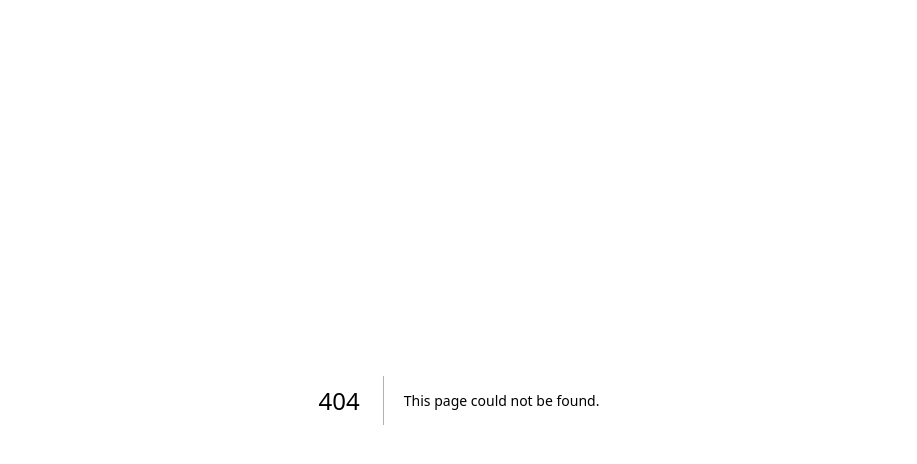
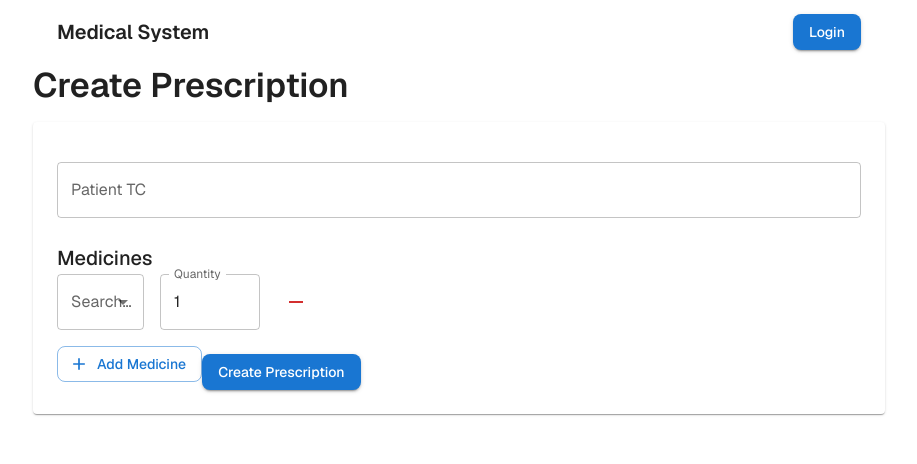
Before and after one commit to Biromedic/healthcare-management-frontend, a Next.js app: page /prescription in a window 1280 px wide. Before the commit this address had no page. Shown: the top 464 px of the page, without its empty margins (181-1098 px from the left). Built offline with nearby package versions, Linux system fonts and the light colour scheme.

Commit message:
Add Prescription Page

```diff
--- /dev/null
+++ b/src/app/prescription/page.tsx
@@ -0,0 +1,227 @@
+"use client";
+
+import { useForm, useFieldArray } from "react-hook-form";
+import { useState } from "react";
+import {
+  Container,
+  Typography,
+  TextField,
+  Button,
+  IconButton,
+  Box,
+  CircularProgress,
+  Alert,
+  Paper,
+  Autocomplete
+} from "@mui/material";
+import AddIcon from "@mui/icons-material/Add";
+import RemoveIcon from "@mui/icons-material/Remove";
+import { Navbar } from "../components/Navbar";
+import { useAuth } from "../contexts/AuthContext";
+import { prescriptionApi } from "../api/client";
+
+type Medicine = {
+    id: string;
+    name: string;
+    price: number;
+  };
+
+
+type PrescriptionFormValues = {
+  patientTC: string;
+  medicines: {
+    medicineId: string;
+    medicineName: string;
+    quantity: number;
+  }[];
+};
+
+export default function CreatePrescriptionPage() {
+  const { user } = useAuth();
+  const [searchResults, setSearchResults] = useState<Medicine[]>([]);
+  const [searching, setSearching] = useState(false);
+  const [loading, setLoading] = useState(false);
+  const [serverError, setServerError] = useState<string | null>(null);
+  const [success, setSuccess] = useState<string | null>(null);
+
+  // Form tanımı
+  const { register, handleSubmit, control, setValue, formState: { errors } } =
+    useForm<PrescriptionFormValues>({
+      defaultValues: {
+        patientTC: "",
+        medicines: [{ medicineId: "", medicineName: "", quantity: 1 }],
+      },
+    });
+
+  const { fields, append, remove } = useFieldArray({
+    control,
+    name: "medicines",
+  });
+
+  // İlaç araması (public endpoint)
+  const searchMedicines = async (query: string) => {
+    if (query.length < 2) {
+      setSearchResults([]);
+      return;
+    }
+    try {
+      setSearching(true);
+      const response = await prescriptionApi.getMedicines(query);
+      if (response.data && response.data.content) {
+        setSearchResults(response.data.content);
+      } else {
+        setSearchResults([]);
+      }
+    } catch (error) {
+      console.error("Medicine search failed:", error);
+      setSearchResults([]);
+    } finally {
+      setSearching(false);
+    }
+  };
+
+  // Form submit
+  const onSubmit = async (data: PrescriptionFormValues) => {
+    setLoading(true);
+    setServerError(null);
+    setSuccess(null);
+
+    try {
+      // Validasyon sonrası, her bir ilacın ID dolu olduğundan emin olabiliriz.
+      const payload = {
+        patientTC: data.patientTC,
+        medicines: data.medicines.map(m => ({
+          medicineId: m.medicineId,
+          medicineName: m.medicineName,
+          quantity: m.quantity
+        }))
+      };
+
+      // /prescriptions/v1 endpoint'ine POST
+      const response = await prescriptionApi.create(payload);
+      setSuccess("Prescription created successfully!");
+      console.log("Created Prescription:", response);
+    } catch (error: any) {
+      console.error("Error creating prescription:", error);
+      setServerError(error?.message || "An error occurred");
+    } finally {
+      setLoading(false);
+    }
+  };
+
+  return (
+    <Container maxWidth="md">
+      <Navbar />
+      <Typography variant="h4" gutterBottom>
+        Create Prescription
+      </Typography>
+
+      <Paper sx={{ p: 3, mt: 2 }}>
+        <form onSubmit={handleSubmit(onSubmit)}>
+          <TextField
+            label="Patient TC"
+            {...register("patientTC", { required: "Patient TC is required" })}
+            error={!!errors.patientTC}
+            helperText={errors.patientTC?.message}
+            fullWidth
+            margin="normal"
+          />
+
+          <Typography variant="h6" sx={{ mt: 2 }}>
+            Medicines
+          </Typography>
+
+          {fields.map((field, index) => {
+            const medIdError = errors.medicines?.[index]?.medicineId?.message;
+            const quantityError = errors.medicines?.[index]?.quantity?.message;
+
+            return (
+              <Box
+                key={field.id}
+                sx={{ display: "flex", alignItems: "center", mb: 1 }}
+              >
+                <Autocomplete
+                  options={searchResults}
+                  getOptionLabel={(option) => option.name}
+                  loading={searching}
+                  renderInput={(params) => (
+                    <TextField
+                      {...params}
+                      label="Search Medicine"
+                      error={!!medIdError}
+                      helperText={medIdError}
+                      onChange={(e) => searchMedicines(e.target.value)}
+                    />
+                  )}
+                  onChange={(_, value) => {
+                    if (value) {
+                      setValue(`medicines.${index}.medicineId`, value.id);
+                      setValue(`medicines.${index}.medicineName`, value.name);
+                    } else {
+                      setValue(`medicines.${index}.medicineId`, "");
+                      setValue(`medicines.${index}.medicineName`, "");
+                    }
+                  }}
+                />
+
+                <TextField
+                  label="Quantity"
+                  type="number"
+                  sx={{ width: 100, mx: 2 }}
+                  error={!!quantityError}
+                  helperText={quantityError}
+                  {...register(`medicines.${index}.quantity`, {
+                    required: "Quantity is required",
+                    valueAsNumber: true,
+                    min: { value: 1, message: "Min quantity is 1" }
+                  })}
+                />
+
+                <IconButton onClick={() => remove(index)} color="error">
+                  <RemoveIcon />
+                </IconButton>
+
+                {/* Gizli alanlar: validate 'medicineId' dolu mu? */}
+                <input
+                  type="hidden"
+                  {...register(`medicines.${index}.medicineId`, {
+                    validate: (val) =>
+                      val !== "" || "You must select a valid medicine"
+                  })}
+                />
+                <input
+                  type="hidden"
+                  {...register(`medicines.${index}.medicineName`)}
+                />
+              </Box>
+            );
+          })}
+
+          <Button
+            type="button"
+            variant="outlined"
+            onClick={() =>
+              append({ medicineId: "", medicineName: "", quantity: 1 })
+            }
+            startIcon={<AddIcon />}
+          >
+            Add Medicine
+          </Button>
+
+          {serverError && <Alert severity="error">{serverError}</Alert>}
+          {success && <Alert severity="success">{success}</Alert>}
+
+          <Button
+            type="submit"
+            variant="contained"
+            color="primary"
+            disabled={loading}
+            sx={{ mt: 2 }}
+          >
+            {loading ? <CircularProgress size={24} /> : "Create Prescription"}
+          </Button>
+        </form>
+      </Paper>
+    </Container>
+  );
+}
```
